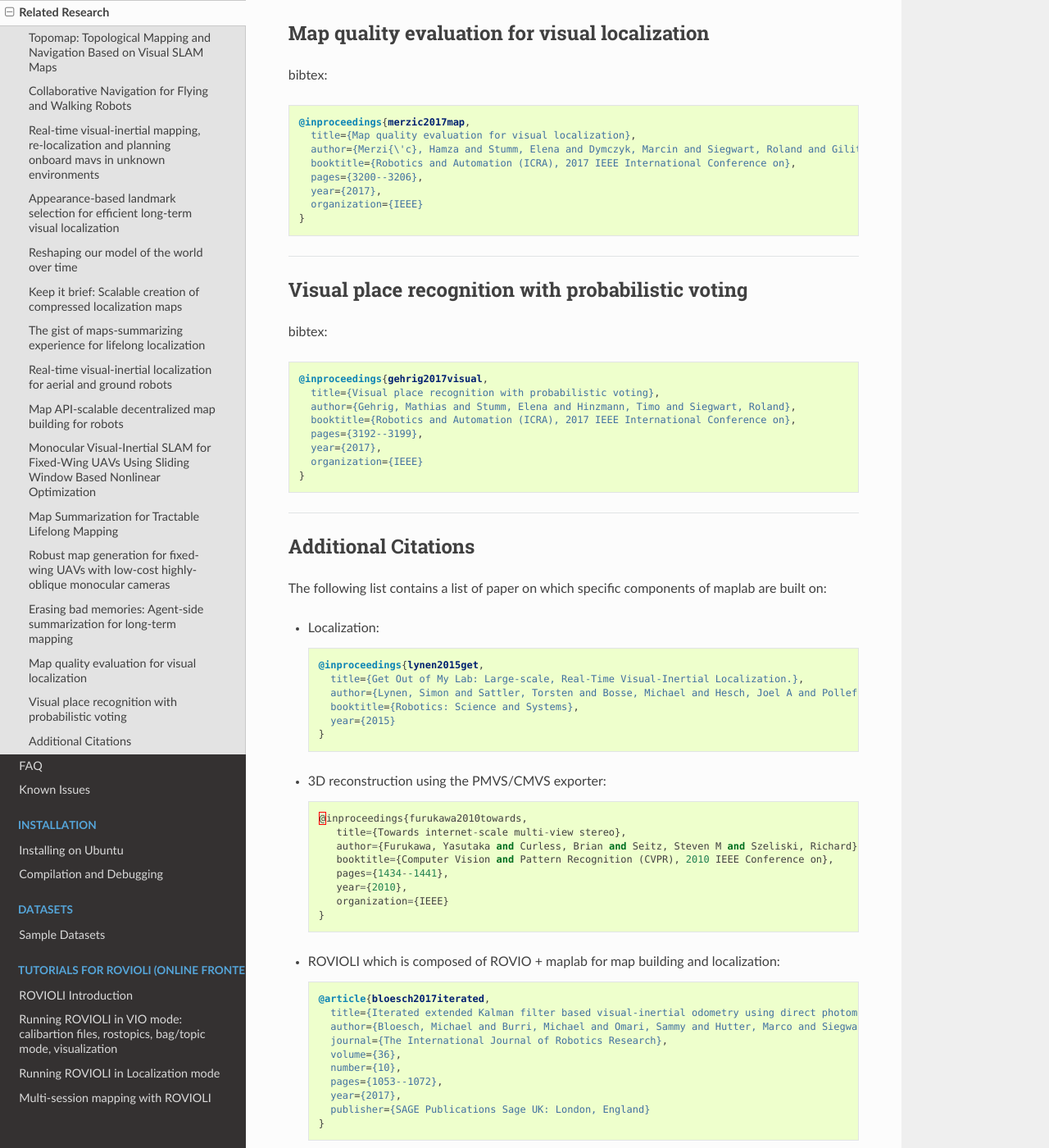
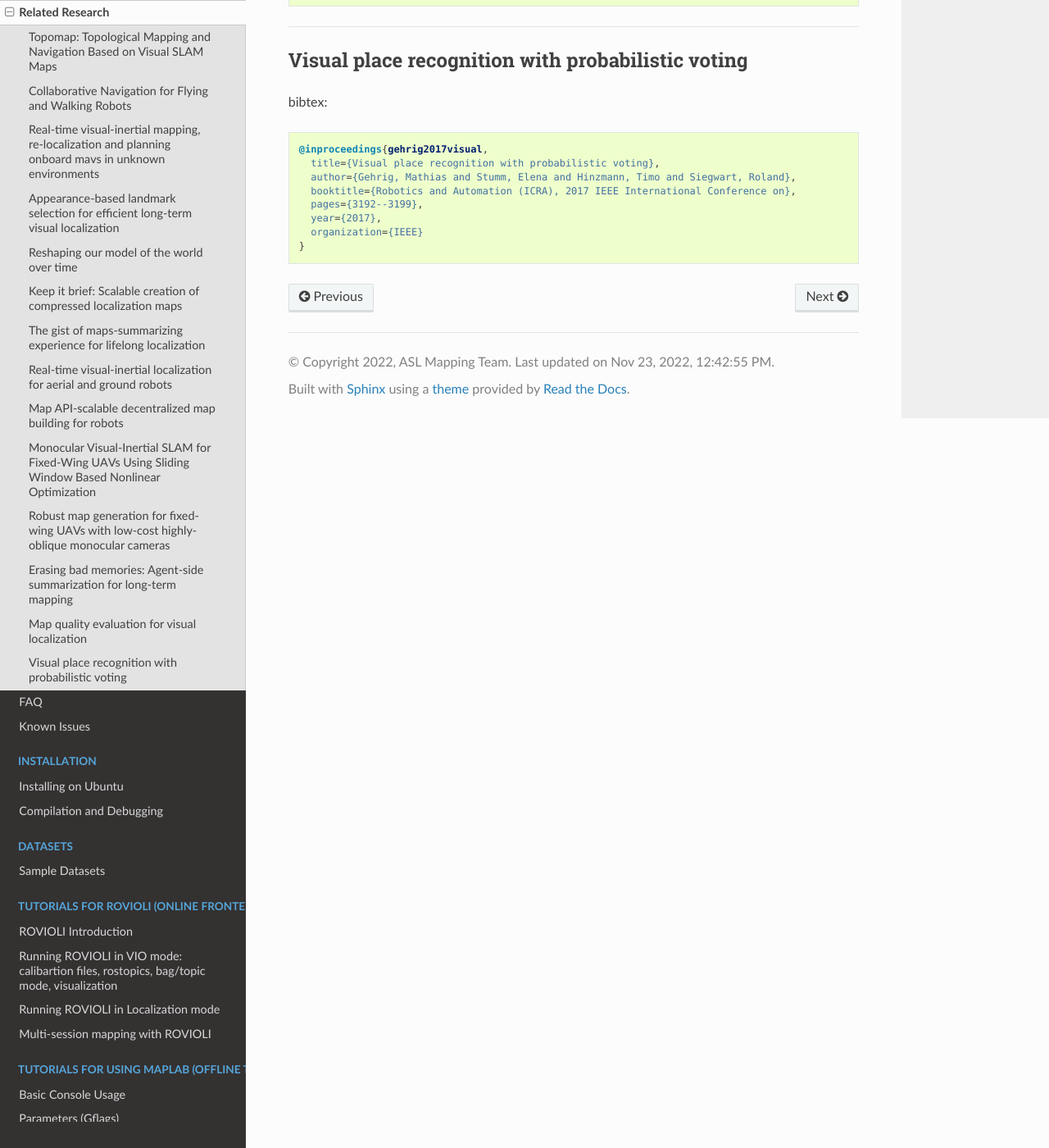
Before and after one commit to ethz-asl/maplab, a Sphinx documentation site: the page built from docs/pages/overview_and_introduction/C_Related-Research.md, in a window 1280 px wide and 1400 px high, scrolled down 7779 px. Shown: the whole window at 82% size. Built offline with Sphinx 7.4.7 and the Read the Docs theme 2.0.0, drawn with Linux system fonts in a browser that asks for light colours; some of the changed text lies outside the part shown.

Commit message:
Updated intro wiki pages

````diff
--- a/docs/pages/overview_and_introduction/C_Related-Research.md
+++ b/docs/pages/overview_and_introduction/C_Related-Research.md
@@ -175,19 +175,6 @@ bibtex:
 
 ---
 
-### Map Summarization for Tractable Lifelong Mapping
-bibtex:
-```bibtex
-@inproceedings{dymczyk2016map,
-  title={Map Summarization for Tractable Lifelong Mapping},
-  author={Dymczyk, Marcin and Gilitschenski, Igor and Siegwart, Roland and Stumm, Elena},
-  booktitle={RSS Workshop on Geometry and beyond, Vol. To Appear, 2016},
-  year={2016}
-}
-```
-
----
-
 ### Robust map generation for fixed-wing UAVs with low-cost highly-oblique monocular cameras
 bibtex:
 ```bibtex
@@ -245,43 +232,3 @@ bibtex:
   organization={IEEE}
 }
 ```
-
----
-
-### Additional Citations
-
-The following list contains a list of paper on which specific components of maplab are built on:
-
- * Localization:
-   ```bibtex
-   @inproceedings{lynen2015get,
-     title={Get Out of My Lab: Large-scale, Real-Time Visual-Inertial Localization.},
-     author={Lynen, Simon and Sattler, Torsten and Bosse, Michael and Hesch, Joel A and Pollefeys, Marc and Siegwart, Roland},
-     booktitle={Robotics: Science and Systems},
-     year={2015}
-   }
-   ```
- * 3D reconstruction using the PMVS/CMVS exporter:
-   ```
-   @inproceedings{furukawa2010towards,
-      title={Towards internet-scale multi-view stereo},
-      author={Furukawa, Yasutaka and Curless, Brian and Seitz, Steven M and Szeliski, Richard},
-      booktitle={Computer Vision and Pattern Recognition (CVPR), 2010 IEEE Conference on},
-      pages={1434--1441},
-      year={2010},
-      organization={IEEE}
-   }
-   ```
-  * ROVIOLI which is composed of ROVIO + maplab for map building and localization:
-    ```bibtex
-    @article{bloesch2017iterated,
-      title={Iterated extended Kalman filter based visual-inertial odometry using direct photometric feedback},
-      author={Bloesch, Michael and Burri, Michael and Omari, Sammy and Hutter, Marco and Siegwart, Roland},
-      journal={The International Journal of Robotics Research},
-      volume={36},
-      number={10},
-      pages={1053--1072},
-      year={2017},
-      publisher={SAGE Publications Sage UK: London, England}
-    }
-    ```
````
Also changed, not shown: README.md (+12 -36 lines), docs/pages/overview_and_introduction/A_The-Maplab-Framework.md (renamed from docs/pages/overview_and_introduction/A_Introduction-to-the-Maplab-Framework.md, +4 -4 lines), docs/pages/overview_and_introduction/B_Citing-Maplab.md (added, +58 -0 lines), docs/pages/overview_and_introduction/B_Structure-of-the-framework.md (deleted, +0 -33 lines), docs/pages/overview_and_introduction/D_FAQ.md (+19 -29 lines), docs/pages/overview_and_introduction/E_Known-Issues.md (+2 -20 lines).
